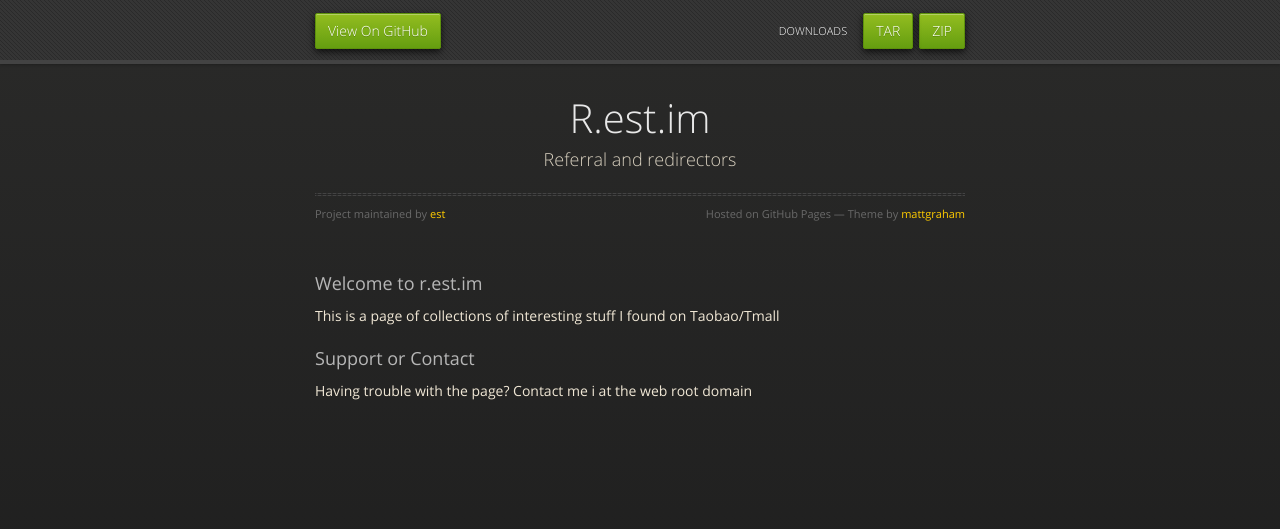
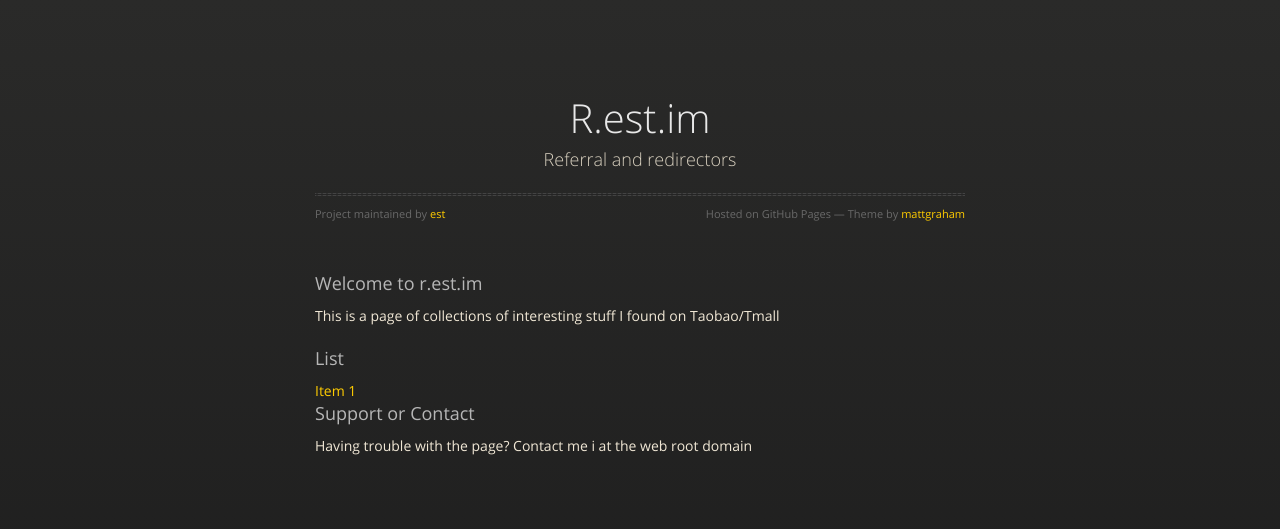
Before and after one commit to est/r.est.im, a plain HTML site: page index.html in a window 1280 px wide. Drawn offline with nearby package versions, Linux system fonts and the light colour scheme.

Commit message:
update content

```diff
--- a/index.html
+++ b/index.html
@@ -18,14 +18,14 @@
 
   </head>
   <body>
-      <div id="header">
+      <!-- div id="header">
         <nav>
           <li class="fork"><a href="https://github.com/est/r.est.im">View On GitHub</a></li>
           <li class="downloads"><a href="https://github.com/est/r.est.im/zipball/master">ZIP</a></li>
           <li class="downloads"><a href="https://github.com/est/r.est.im/tarball/master">TAR</a></li>
           <li class="title">DOWNLOADS</li>
         </nav>
-      </div><!-- end header -->
+      </div-->
 
     <div class="wrapper">
 
@@ -42,6 +42,9 @@
 <a name="welcome-to-restim" class="anchor" href="#welcome-to-restim"><span class="octicon octicon-link"></span></a>Welcome to r.est.im</h3>
 
 <p>This is a page of collections of interesting stuff I found on Taobao/Tmall</p>
+
+<h3>List</h3>
+<a href="http://redirect.simba.taobao.com/rd?w=unionnojs&f=http%3A%2F%2Fre.taobao.com%2Feauction%3Fe%3D62b%252BmFnncWTghojqVNxKsaZRS4Q%252FWnaFmt5OpJnZB76LltG5xFicOSZqewpHPyZzQygaquk6a1tKjksZ3QarBy5aQbWxM5KOepKVJi2tXdeB3ujUJI0OeA%253D%253D%26ptype%3D100010&k=e2e107a2b72ca1b1&c=un&b=alimm_0&p=mm_31098680_4982623_15394466">Item 1</a>
 
 <h3>
 <a name="support-or-contact" class="anchor" href="#support-or-contact"><span class="octicon octicon-link"></span></a>Support or Contact</h3>
```
